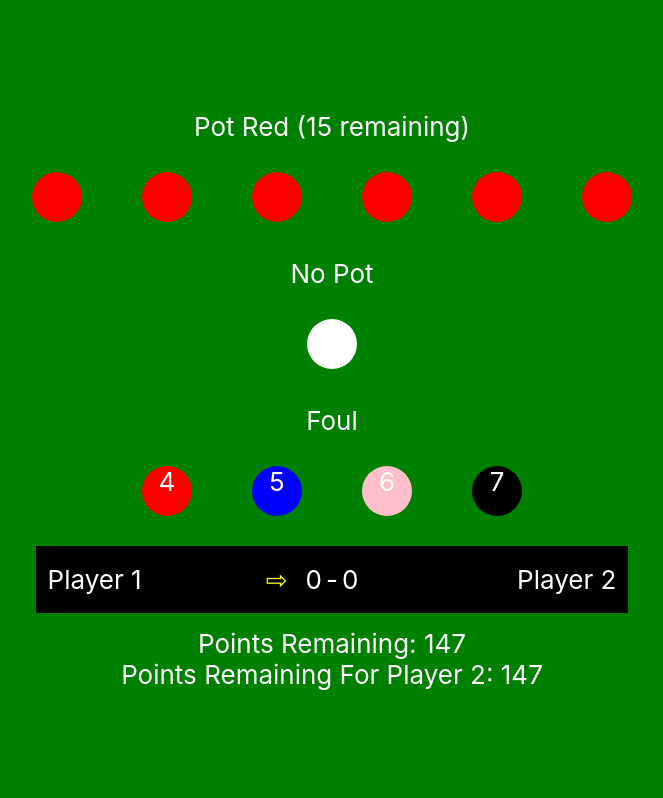
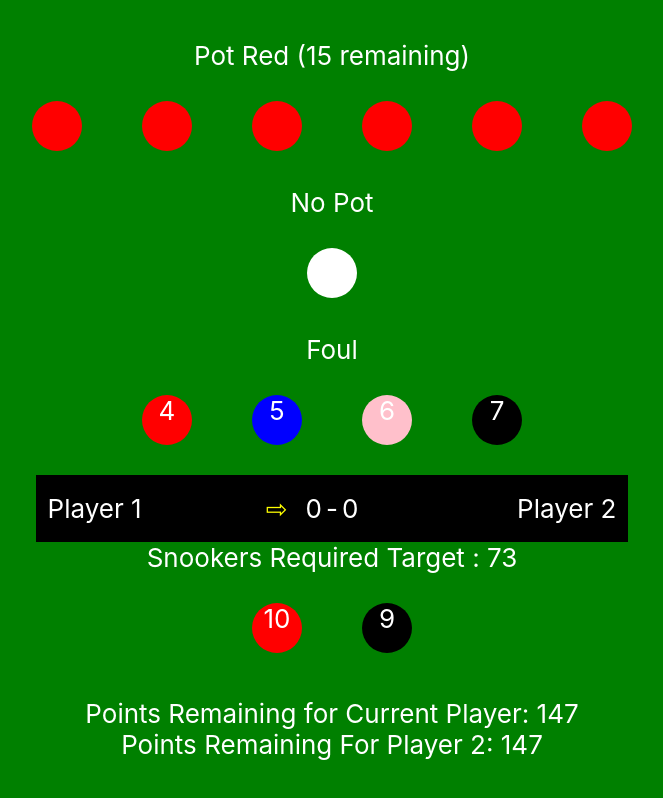
Before and after one commit to snerks/snooker-score01, a React (Create React App) app: page / in a window 1280 px wide. Shown: the whole page, without its empty margins (308-971 px from the left). Built offline with nearby package versions, Linux system fonts and the light colour scheme.

Commit message:
Add Snookers Required Checker

```diff
--- a/src/App.tsx
+++ b/src/App.tsx
@@ -25,6 +25,10 @@ const App = () => {
   const [wasGameConceded, setWasGameConceded] = useState(false);
 
   const [wasLastShotAFoul, setWasLastShotAFoul] = useState(false);
+
+  const getWinningPlayer = () => {
+    return playerPoints[0] > playerPoints[1] ? "1" : "2";
+  }
 
   const newGame = () => {
     setRedsRemaining(15);
@@ -124,6 +128,154 @@ const App = () => {
     }
   }
 
+  interface SnookersRequiredInfo {
+    isSnookersRequiredTargetPossible: boolean;
+
+    targetValue: number;
+    redCount: number;
+    blackCount: number;
+
+    isYellowRequired: boolean;
+    isGreenRequired: boolean;
+    isBrownRequired: boolean;
+    isBlueRequired: boolean;
+    isPinkRequired: boolean;
+    isBlackRequired: boolean;
+  }
+
+  const getSnookersRequiredTarget = (): SnookersRequiredInfo => {
+    const currentPlayerScore = playerPoints[playerNumber];
+    const otherPlayerScore = playerPoints[1 - playerNumber];
+
+    if (currentPlayerScore + pointsRemaining < otherPlayerScore) {
+      return {
+        isSnookersRequiredTargetPossible: false,
+
+        targetValue: otherPlayerScore + 1,
+        redCount: redsRemaining,
+        blackCount: redsRemaining,
+
+        isBlackRequired: true,
+        isBlueRequired: true,
+        isBrownRequired: true,
+        isGreenRequired: true,
+        isPinkRequired: true,
+        isYellowRequired: true
+      };
+    }
+
+    if (currentPlayerScore > pointsRemainingForOtherPlayer + otherPlayerScore) {
+      return {
+        isSnookersRequiredTargetPossible: true,
+
+        targetValue: pointsRemainingForOtherPlayer + otherPlayerScore + 1,
+        redCount: 0,
+        blackCount: 0,
+
+        isBlackRequired: false,
+        isBlueRequired: false,
+        isBrownRequired: false,
+        isGreenRequired: false,
+        isPinkRequired: false,
+        isYellowRequired: false
+      };
+    }
+
+    let runningTotal = 0;
+
+    const remainingRedsCount = redsRemaining;
+
+    let remainingPointsForOtherPlayer = pointsRemainingForOtherPlayer;
+
+    let currentPlayerRunningTotal = currentPlayerScore;
+
+    for (let index = 0; index < remainingRedsCount; index++) {
+      remainingPointsForOtherPlayer -= 8;
+
+      runningTotal++;
+
+      currentPlayerRunningTotal = currentPlayerScore + runningTotal;
+
+      if (currentPlayerRunningTotal > remainingPointsForOtherPlayer + otherPlayerScore) {
+        return {
+          isSnookersRequiredTargetPossible: true,
+
+          targetValue: currentPlayerRunningTotal,
+          redCount: index + 1,
+          blackCount: index,
+
+          isBlackRequired: false,
+          isBlueRequired: false,
+          isBrownRequired: false,
+          isGreenRequired: false,
+          isPinkRequired: false,
+          isYellowRequired: false
+        };
+      }
+
+      runningTotal += 7;
+
+      currentPlayerRunningTotal = currentPlayerScore + runningTotal;
+
+      if (currentPlayerRunningTotal > remainingPointsForOtherPlayer + otherPlayerScore) {
+        return {
+          isSnookersRequiredTargetPossible: true,
+
+          targetValue: currentPlayerRunningTotal,
+          redCount: index + 1,
+          blackCount: index + 1,
+
+          isBlackRequired: false,
+          isBlueRequired: false,
+          isBrownRequired: false,
+          isGreenRequired: false,
+          isPinkRequired: false,
+          isYellowRequired: false
+        };
+      }
+    }
+
+    for (let index = 2; index < 8; index++) {
+      remainingPointsForOtherPlayer -= index;
+
+      runningTotal += index;
+
+      currentPlayerRunningTotal = currentPlayerScore + runningTotal;
+
+      if (currentPlayerRunningTotal > remainingPointsForOtherPlayer + otherPlayerScore) {
+        return {
+          isSnookersRequiredTargetPossible: true,
+
+          targetValue: currentPlayerRunningTotal,
+          redCount: remainingRedsCount,
+          blackCount: remainingRedsCount,
+
+          isYellowRequired: index >= 2,
+          isGreenRequired: index >= 3,
+          isBrownRequired: index >= 4,
+          isBlueRequired: index >= 5,
+          isPinkRequired: index >= 6,
+          isBlackRequired: index >= 7,
+        };
+      }
+    }
+
+    return {
+      isSnookersRequiredTargetPossible: false,
+
+      targetValue: remainingPointsForOtherPlayer + otherPlayerScore,
+      redCount: remainingRedsCount,
+      blackCount: remainingRedsCount,
+
+      isYellowRequired: true,
+      isGreenRequired: true,
+      isBrownRequired: true,
+      isBlueRequired: true,
+      isPinkRequired: true,
+      isBlackRequired: true,
+    };
+  }
+
   const areSnookersRequiredForOtherPlayer = () => {
     return (playerPoints[1 - playerNumber] + pointsRemainingForOtherPlayer) < playerPoints[playerNumber];
   }
@@ -151,7 +303,12 @@ const App = () => {
 
   const potBall = (value: number) => {
     noFoul();
-    setPointsRemaining(pointsRemaining - value);
+
+    if (isFinalRedColourGone) {
+      setPointsRemaining(pointsRemaining - value);
+    } else {
+      setPointsRemaining(pointsRemaining - (value === 1 ? 1 : 7));
+    }
 
     if (playerNumber === 0) {
       setPlayerPoints([playerPoints[0] + value, playerPoints[1]]);
@@ -281,7 +438,11 @@ const App = () => {
           </div>
         }
 
-        {isGameOver && <div>Frame Over! {wasGameConceded && "Frame conceded by Player " + (playerNumber + 1)}</div>}
+        {isGameOver &&
+          <div>Frame Over!
+            {wasGameConceded && " Frame conceded by Player " + (playerNumber + 1)}
+            {!wasGameConceded && " Frame won by Player " + getWinningPlayer()}
+          </div>}
         <div>
           <div className="scores">
             <table style={{ border: "1" }}>
@@ -302,9 +463,38 @@ const App = () => {
             </table>
           </div>
 
+          {getSnookersRequiredTarget().isSnookersRequiredTargetPossible &&
+            <>
+              <div>
+                Snookers Required Target : {getSnookersRequiredTarget().targetValue}
+              </div>
+              <div>
+                {getSnookersRequiredTarget().redCount > 0 &&
+                  <div>
+                    <span className="ball red">{getSnookersRequiredTarget().redCount}</span>
+                    <span className="ball black">{getSnookersRequiredTarget().blackCount}</span>
+                  </div>
+                }
+                <div>
+                  {getSnookersRequiredTarget().isYellowRequired && <span className="ball yellow"></span>}
+                  {getSnookersRequiredTarget().isGreenRequired && <span className="ball green"></span>}
+                  {getSnookersRequiredTarget().isBrownRequired && <span className="ball brown"></span>}
+                  {getSnookersRequiredTarget().isBlueRequired && <span className="ball blue"></span>}
+                  {getSnookersRequiredTarget().isPinkRequired && <span className="ball pink"></span>}
+                  {getSnookersRequiredTarget().isBlackRequired && <span className="ball black"></span>}
+                </div>
+              </div>
+            </>
+          }
+
+          {/* <div>
+            Snookers Required Target JSON:
+            <pre style={{ fontSize: 14 }}>{JSON.stringify(getSnookersRequiredTarget(), null, 2)}</pre>
+          </div> */}
+
           {!isGameOver &&
             <div style={{ marginTop: 15 }}>
-              {areSnookersRequiredForOtherPlayer() && <div style={{ backgroundColor: "orange" }}>Player {(playerNumber + 1) % 2 === 0 ? 1 : 2} : Snookers Required!!!!</div>}
+              {areSnookersRequiredForOtherPlayer() && <div style={{ backgroundColor: "orange", paddingTop: 10, paddingBottom: 10 }}>Player {(playerNumber + 1) % 2 === 0 ? 1 : 2} : Snookers Required!!!!</div>}
               {areSnookersRequiredForCurrentPlayer() && <div><button className="negative" onClickCapture={concede}>Player {(playerNumber) % 2 === 0 ? 1 : 2} Concedes</button></div>}
             </div>
           }
@@ -312,7 +502,7 @@ const App = () => {
           {!isGameOver &&
             <>
               <div>
-                Points Remaining: <span>{pointsRemaining}</span>
+                Points Remaining for Current Player: <span>{pointsRemaining}</span>
               </div>
               <div>
                 Points Remaining For Player {(playerNumber + 1) % 2 === 0 ? 1 : 2}: <span>{pointsRemainingForOtherPlayer}</span>
```
Also changed, not shown: 1 other file (tests, documents, lock files or other folders).
